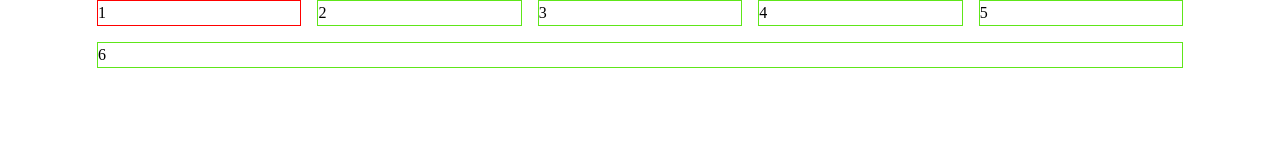
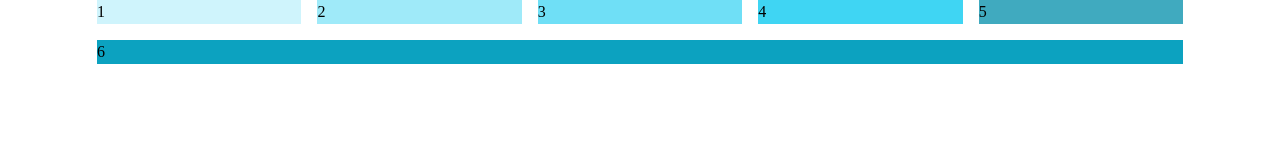
Before and after one commit to Arifurrex/grid-and-flex-tempte, a plain HTML site: page index.html in a window 1280 px wide. Drawn offline with Linux system fonts and the light colour scheme.

Commit message:
child backgound color adding

```diff
--- a/style.css
+++ b/style.css
@@ -88,8 +88,22 @@ select {
 .flex>*{
   width:200px;
   flex-grow: 1;
-  border:1px solid hsl(100,80%,50%);
 }
 .child-one{
-  border: 1px solid red;
+  background-color: hsl(190,88%,90%);
 }
+.child-two{
+  background-color: hsl(190,88%,80%);
+}
+.child-three{
+  background-color: hsl(190,88%,70%);
+}
+.child-four{
+  background-color: hsl(190,88%,60%);
+}
+.child-five{
+  background-color: hsl(190,50%,50%);
+}
+.child-six{
+  background-color: hsl(190,88%,40%);
+}
```
